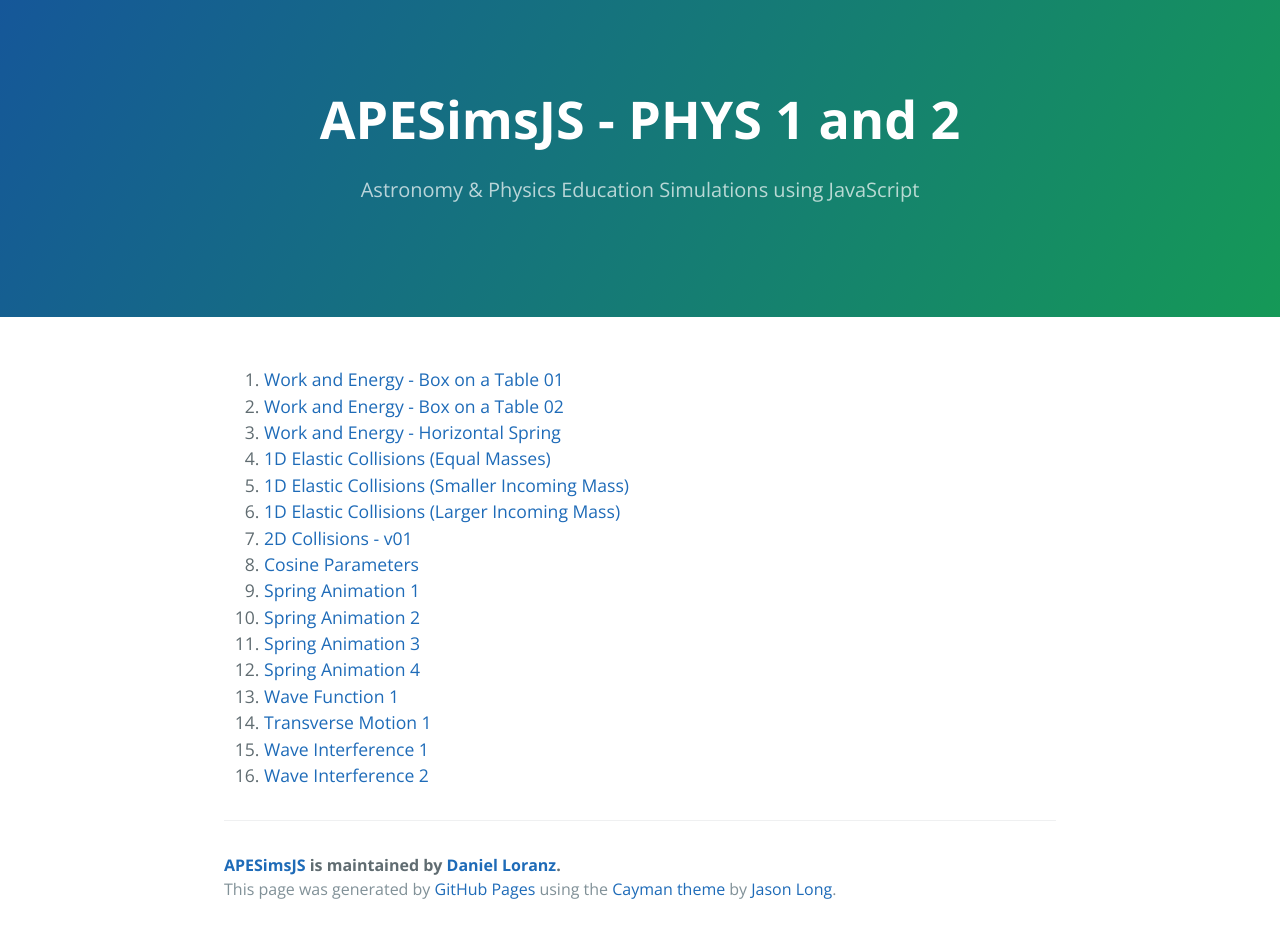
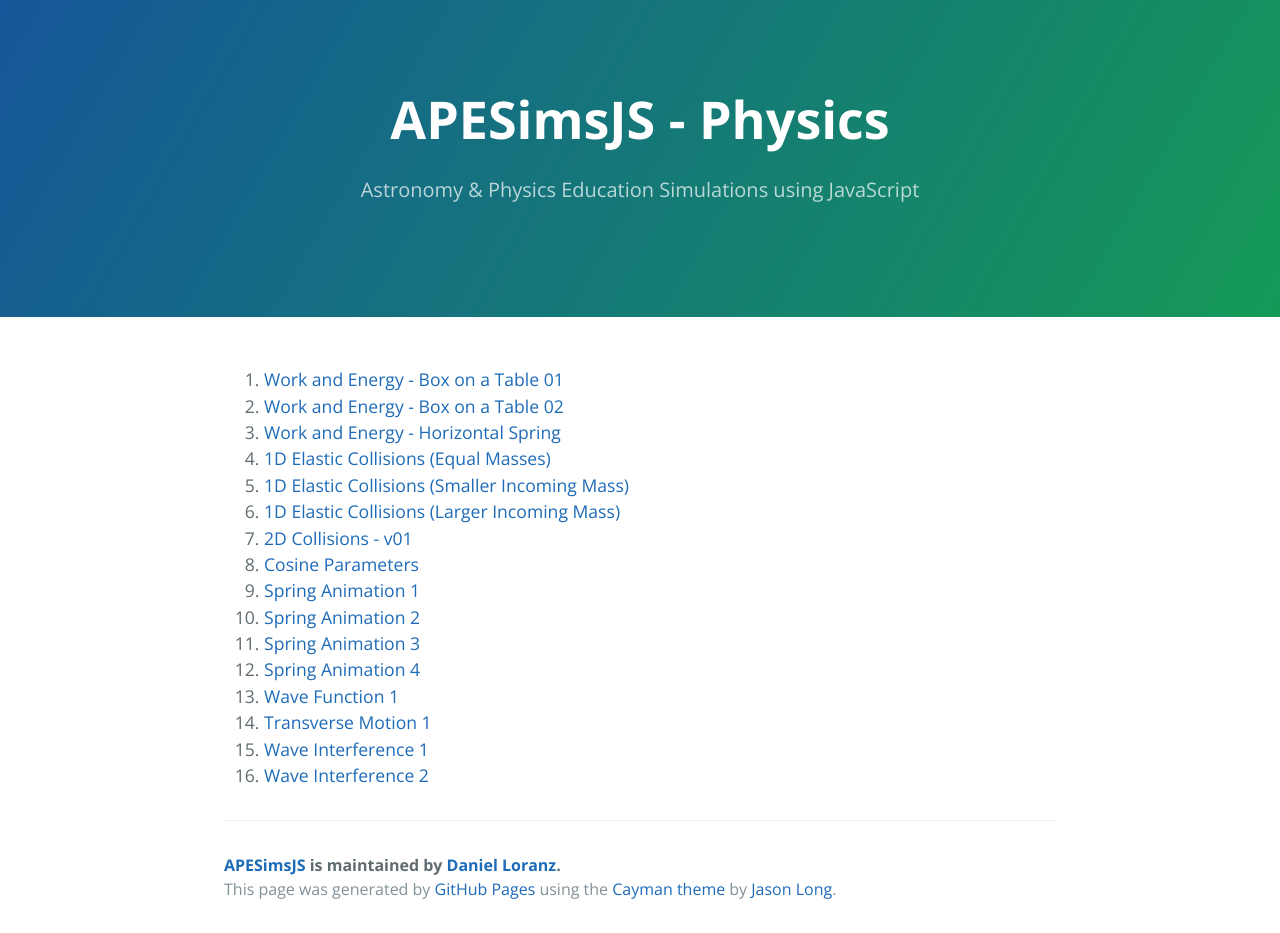
Before and after one commit to dloranz/APESims-PHYS1, a plain HTML site: page index.html in a window 1280 px wide. Drawn offline with nearby package versions, Linux system fonts and the light colour scheme.

Commit message:
Update index.html

```diff
--- a/index.html
+++ b/index.html
@@ -11,7 +11,7 @@
   </head>
   <body>
     <section class="page-header">
-      <h1 class="project-name">APESimsJS - PHYS 1 and 2</h1>
+      <h1 class="project-name">APESimsJS - Physics</h1>
       <h2 class="project-tagline">Astronomy &amp; Physics Education Simulations using JavaScript</h2>
     </section>
 
```
